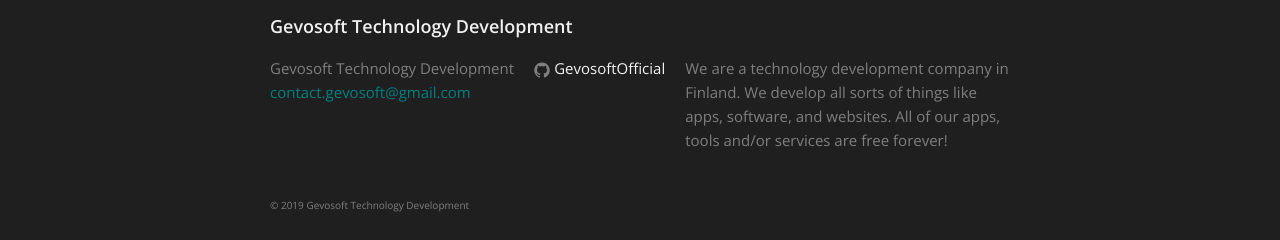
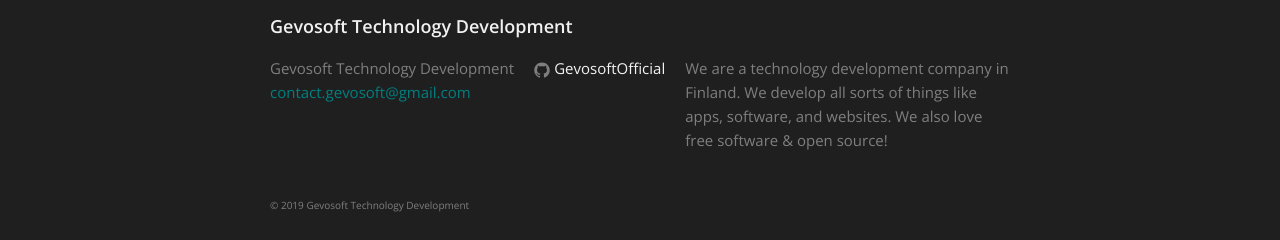
Before and after one commit to Gevosoft/gevosoft.github.io, a Jekyll site: the page built from index.html, in a window 1280 px wide. Shown: the part 667-907 px from the top of the page. Built offline with Jekyll 4.4.1, drawn with Linux system fonts in a browser that asks for light colours; the list of posts is cut into pages by our own code.

Commit message:
Fixed description

```diff
--- a/_config.yml
+++ b/_config.yml
@@ -11,7 +11,7 @@ email: contact.gevosoft@gmail.com
 description: > # this means to ignore newlines until "baseurl:"
   We are a technology development company in Finland.
   We develop all sorts of things like apps, software, and websites.
-  All of our apps, tools and/or services are free forever!
+  We also love free software & open source!
 baseurl: "" # the subpath of your site, e.g. /blog
 url: "" # the base hostname & protocol for your site
 
```
